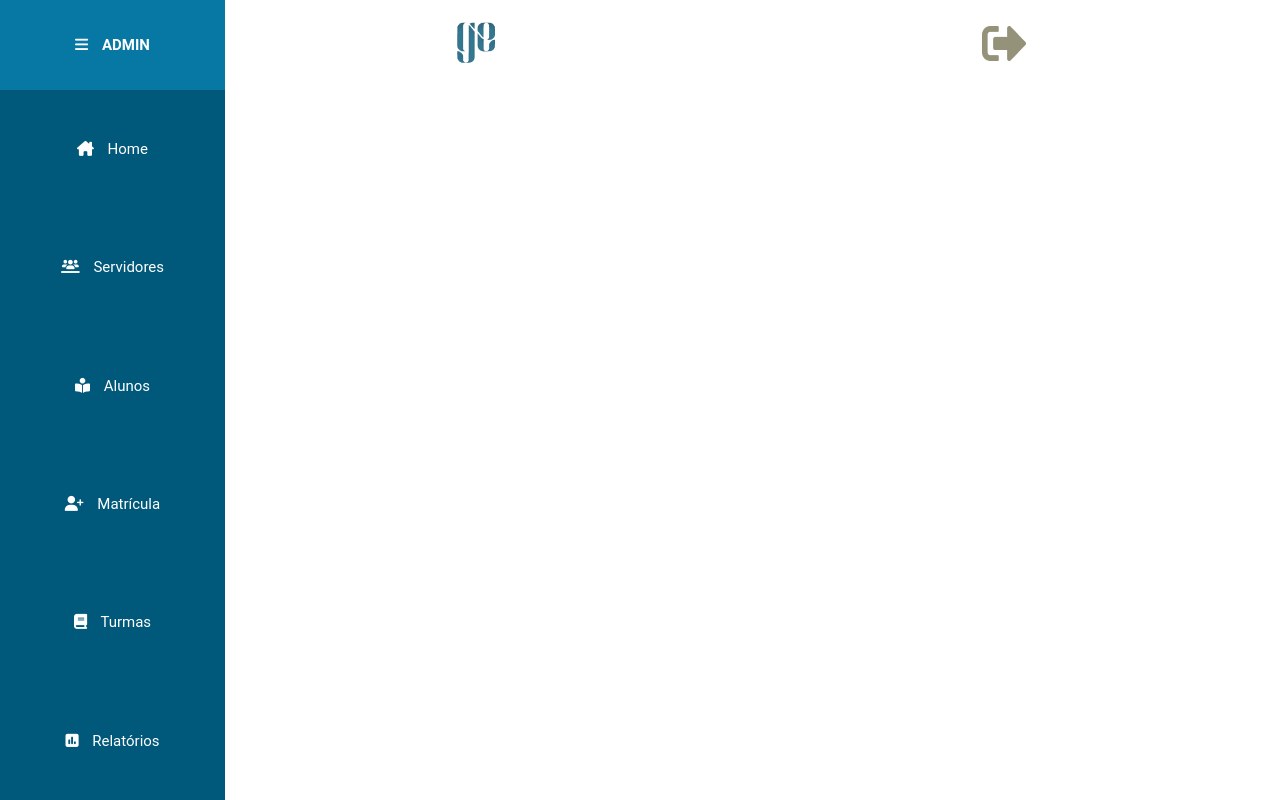
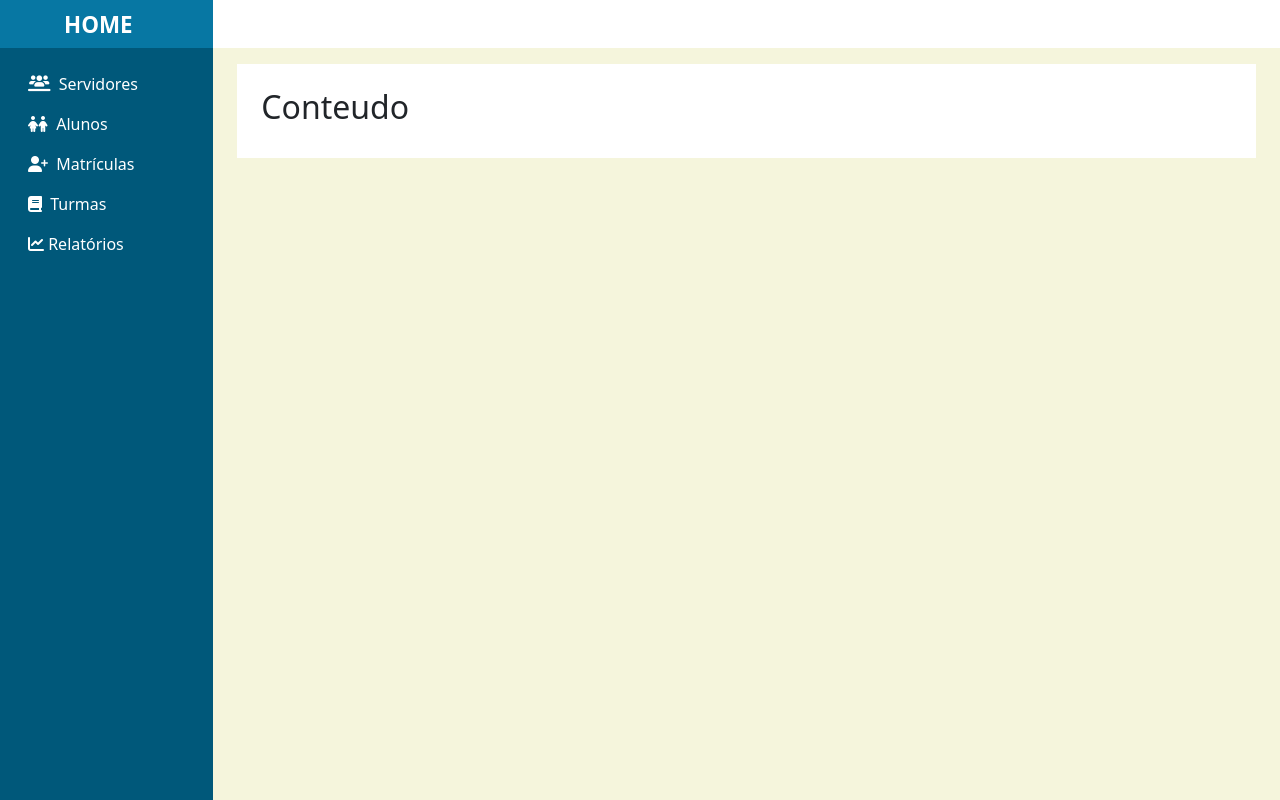
Before and after one commit to JelsonMatheus/ge, a Django app: page / in a window 1280 px wide. Run offline with Django 4.2, Linux system fonts and the light colour scheme; a user stored in the database is signed in; some libraries are stand-ins or nearby versions.

Commit message:
Refatora tela index

```diff
--- /dev/null
+++ b/core/static/css/style.css
@@ -0,0 +1,108 @@
+
+/********** Colors ***********/
+:root {
+    --color-primary: #0777a3;
+    --color-primary-dark: #00587a;
+    --color-secondary: #a6705d;
+    --color-text: #fff;
+    --navbar-height: 3rem;
+}
+
+body {
+    height: 100vh;
+    background: #f5f5dc;
+}
+
+.wrapper {
+    height: calc(100% - var(--navbar-height));
+}
+
+.wrapper>.row {
+    height: auto;
+}
+
+.navbar {
+    height: var(--navbar-height);
+    background: white  !important;
+}
+
+.navbar-brand {
+    height: var(--navbar-height);
+    color: var(--color-text)  !important;
+    background: var(--color-primary);
+    font-size: 1rem;
+}
+
+.navbar-toggler-icon {
+    font-size: 0.8rem;
+}
+
+#sidebarMenu {
+    background: var(--color-primary-dark);
+}
+
+#sidebarMenu .nav-link {
+    color: white;
+}
+
+#sidebarMenu .nav-link.active {
+    background: var(--color-secondary);
+    color: black;
+}
+
+#sidebarMenu .nav-link:hover {
+    background: var(--color-secondary);
+    color: black;
+}
+
+.table > thead {
+    background: var(--color-secondary);
+}
+.table > tbody tr:nth-child(odd) {
+    background: #e6e2dc !important;
+}
+
+.page-item.active .page-link {
+    border: black;
+}
+
+.page-item .page-link {
+    color: black;
+}
+
+.bi-pencil-square {
+    color: blue;
+}
+
+.toast-danger {
+    background: red;
+    color: white;
+}
+.toast-succes {
+    background: rgb(71, 131, 71);
+    color: white
+}
+.icon {
+    font-size: 18px;
+}
+
+select[readonly] {
+    background: #eee; /*Simular campo inativo - Sugestão @GabrielRodrigues*/
+    pointer-events: none;
+    touch-action: none;
+}
+
+/* Medium devices (tablets, 768px and up) */
+@media (min-width: 768px) {
+    main>.container {
+        border: 1px solid var(--border-color);
+    }
+
+    .navbar-brand {
+        font-size: 1.4rem;
+    }
+
+    .wrapper > .row {
+        height: 100%;
+    }
+}
--- /dev/null
+++ b/core/templates/core/base/base.html
@@ -0,0 +1,57 @@
+{% load static %}
+<!doctype html>
+<html lang="pt-br">
+
+<head>
+    <meta charset="utf-8">
+    <meta name="viewport" content="width=device-width, initial-scale=1">
+    <title>{% block title %} GE {% endblock %}</title>
+
+    {% block styles %}
+    <link href="https://cdn.jsdelivr.net/npm/bootstrap@5.2.3/dist/css/bootstrap.min.css" rel="stylesheet"
+        integrity="sha384-rbsA2VBKQhggwzxH7pPCaAqO46MgnOM80zW1RWuH61DGLwZJEdK2Kadq2F9CUG65" crossorigin="anonymous"/>
+
+    <link rel="stylesheet" href="https://cdnjs.cloudflare.com/ajax/libs/font-awesome/6.2.1/css/all.min.css" integrity="sha512-MV7K8+y+gLIBoVD59lQIYicR65iaqukzvf/nwasF0nqhPay5w/9lJmVM2hMDcnK1OnMGCdVK+iQrJ7lzPJQd1w==" crossorigin="anonymous" referrerpolicy="no-referrer" />
+
+    <link rel="stylesheet" href="{% static 'css/style.css' %}" />
+    {% endblock %}
+
+</head>
+
+<body>
+    <header class="navbar navbar-dark sticky-top bg-dark flex-md-nowrap justify-content-start p-0">
+        <div class="navbar-brand col-5 col-md-3 col-lg-2 me-0 ps-3 pt-2">
+            <button class="navbar-toggler d-md-none collapsed" type="button" data-bs-toggle="collapse"
+                data-bs-target="#sidebarMenu" aria-controls="sidebarMenu" aria-expanded="false"
+                aria-label="Toggle navigation">
+                <span class="navbar-toggler-icon"></span>
+            </button>
+            <span class="ms-2 ms-md-5 fw-bold">HOME</span>
+        </div>
+    </header>
+
+    <div class="container-fluid wrapper">
+        <div class="row">
+
+            <nav id="sidebarMenu" class="col-md-3 col-lg-2 d-md-block sidebar collapse">
+                <div class="position-sticky pt-3">
+                    {% include "core/base/menu.html" %}
+                </div>
+            </nav>
+
+            <main class="col-md-9 ms-sm-auto col-lg-10 px-1 px-md-4 py-3">
+                <div class="container bg-white px-0 py-4 px-md-4">
+                    {% block content %} {% endblock %}
+                </div>
+            </main>
+        </div>
+    </div>
+
+    <script src="https://cdn.jsdelivr.net/npm/bootstrap@5.2.3/dist/js/bootstrap.bundle.min.js"
+        integrity="sha384-kenU1KFdBIe4zVF0s0G1M5b4hcpxyD9F7jL+jjXkk+Q2h455rYXK/7HAuoJl+0I4"
+        crossorigin="anonymous"></script>
+
+    {% block javascript %} {% endblock %}
+</body>
+
+</html>
--- /dev/null
+++ b/core/templates/core/base/menu.html
@@ -0,0 +1,32 @@
+<ul class="nav flex-column">
+    <li class="nav-item">
+        <a class="nav-link" aria-current="page" href="">
+            <i class="icon fa-solid fa-users-line me-1"></i>
+            Servidores
+        </a>
+    </li>
+    <li class="nav-item">
+        <a class="nav-link" href="">
+            <i class="fa-sharp fa-solid fa-children me-1"></i>
+            Alunos
+        </a>
+    </li>
+    <li class="nav-item">
+        <a class="nav-link" href="">
+            <i class="fa-solid fa-user-plus me-1"></i>
+            Matrículas
+        </a>
+    </li>
+    <li class="nav-item">
+        <a class="nav-link" href="">
+            <i class="fa-solid fa-book me-1"></i>
+            Turmas
+        </a>
+    </li>
+    <li class="nav-item">
+        <a class="nav-link" href="">
+            <i class="fas fa-chart-line"></i>
+            Relatórios
+        </a>
+    </li>
+</ul>
--- a/core/templates/core/index.html
+++ b/core/templates/core/index.html
@@ -1,42 +1,8 @@
-<!DOCTYPE html>
-<html lang="pt-br">
-<head>
-    <meta charset="UTF-8">
-    <meta http-equiv="X-UA-Compatible" content="IE=edge">
-    <meta name="viewport" content="width=device-width, initial-scale=1.0">
-    <link rel="stylesheet" href="../static/css/home.css">
+{% extends 'core/base/base.html' %}
+{% load static %}
 
-    <!-- font awesome -->
-    <script src="https://kit.fontawesome.com/50cab0d7de.js" crossorigin="anonymous"></script>
-    <title>Home</title>
-</head>
-<body>
-        <table border="0">
-            <tr class="nav">
-                <th class="nav-admin nav-item"> <i class="fa-solid fa-bars"></i> ADMIN</th>
-                <th class="nav-logo nav-item"><img class="logo-ge icone-header" src="../static/imagens/logo-ge.png" alt="logo ge"></th>
-                <th class="nav-sair nav-item"><img class="icone-header" src="../static/imagens/singout.png" alt="deslogar"></th>
-            </tr>
-            <tr>
-                <td class="nav-column"><a href="#"><i class="fa-solid fa-house-chimney"></i> Home</a></td>
-            </tr>
-            <tr>
-                <td class="nav-column"><a href="#"><i class="fa-solid fa-users-line"></i> Servidores </a></td>
-            </tr>
-            <tr>
-                <td class="nav-column"><a href="#"><i class="fa-solid fa-book-open-reader"></i> Alunos </a></td>
-            </tr>
-            <tr>
-                <td class="nav-column"><a href="#"><i class="fa-solid fa-user-plus"></i>  Matrícula </a></td>
-            </tr>
-            <tr>
-                <td class="nav-column"><a href="#"><i class="fa-solid fa-book"></i> Turmas </a></td>
-            </tr>
-            <tr>
-                <td class="nav-column"><a href="#"><i class="fa-solid fa-square-poll-vertical"></i> Relatórios</a></td>
-            </tr>
-        </table>
+{% block title %}GE - HOME {% endblock %}
 
-    </main>
-</body>
-</html>
+{% block content %}
+<h2>Conteudo</h2>
+{% endblock %}
--- a/core/views.py
+++ b/core/views.py
@@ -1,18 +1,23 @@
-from django.shortcuts import render
 from django.views.generic import TemplateView
 from django.contrib.auth.views import LoginView
 from django.contrib.auth.mixins import LoginRequiredMixin
 
 
 class BaseView(LoginRequiredMixin):
+    """
+    Classe base para as demais views que requer um usuário logado.
+    """
     login_url = '/auth/login/'
+
+
+class CoreLoginView(LoginView):
+    """
+    View para login do Diretor ou Professor.
+    """
+    template_name = 'core/registration/login.html'
+    redirect_authenticated_user = True
+    next_page = 'core:index'
 
 
 class IndexView(BaseView, TemplateView):
     template_name = 'core/index.html'
-
-
-class CoreLoginView(LoginView):
-    template_name = 'core/registration/login.html'
-    redirect_authenticated_user = True
-    next_page = 'core:index'
```
